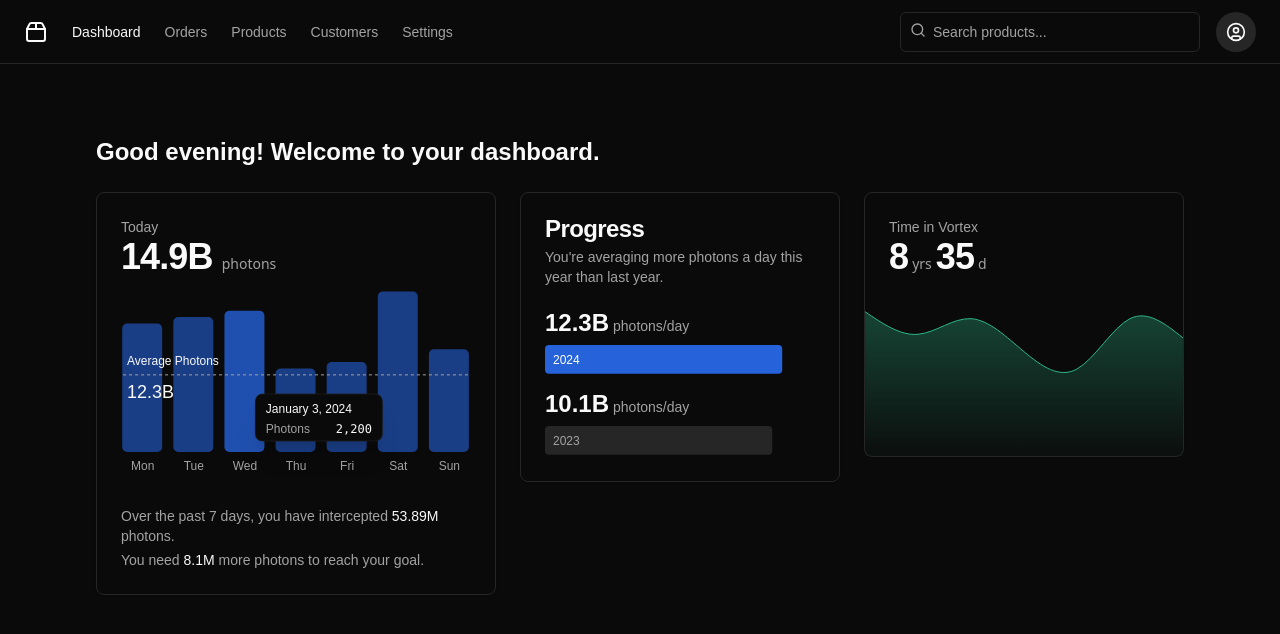
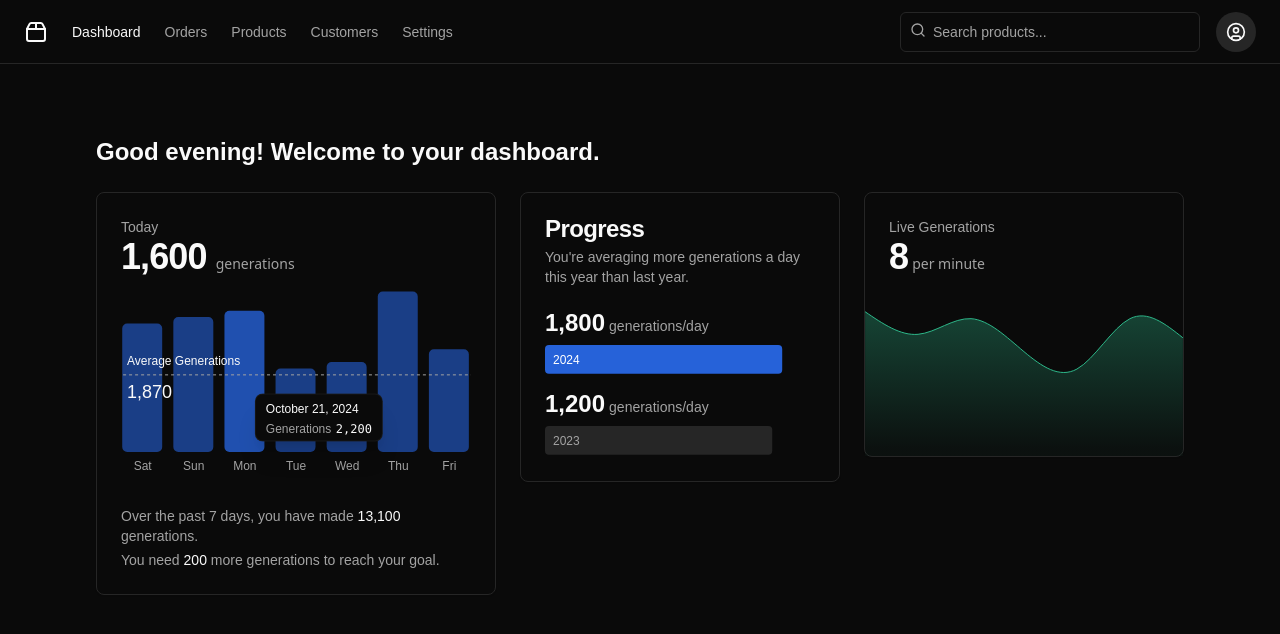
Before and after one commit to hgchrre/conf-24-rendering-demo, a Next.js app: page /dashboard in a window 1280 px wide. Shown: the top 634 px of the page. Built offline with nearby package versions, Linux system fonts and the light colour scheme.

Commit message:
copy edits

```diff
--- a/components/dashboard/live-csr.tsx
+++ b/components/dashboard/live-csr.tsx
@@ -26,15 +26,11 @@ export default function Live() {
     className="max-w-xs" x-chunk="charts-01-chunk-7"
   >
     <CardHeader className="space-y-0 pb-0">
-      <CardDescription>Time in Vortex</CardDescription>
+      <CardDescription>Live Generations</CardDescription>
       <CardTitle className="flex items-baseline gap-1 text-4xl tabular-nums">
         8
         <span className="font-sans text-sm font-normal tracking-normal text-muted-foreground">
-          yrs
-        </span>
-        35
-        <span className="font-sans text-sm font-normal tracking-normal text-muted-foreground">
-          d
+          per minute
         </span>
       </CardTitle>
     </CardHeader>
--- a/components/dashboard/progress-isr.tsx
+++ b/components/dashboard/progress-isr.tsx
@@ -26,21 +26,21 @@ export default function Progress() {
     <CardHeader>
       <CardTitle>Progress</CardTitle>
       <CardDescription>
-        You're averaging more photons a day this year than last year.
+        You're averaging more generations a day this year than last year.
       </CardDescription>
     </CardHeader>
     <CardContent className="grid gap-4">
       <div className="grid auto-rows-min gap-2">
         <div className="flex items-baseline gap-1 text-2xl font-bold tabular-nums leading-none">
-          12.3B
+          1,800
           <span className="text-sm font-normal text-muted-foreground">
-            photons/day
+            generations/day
           </span>
         </div>
         <ChartContainer
           config={{
-            photons: {
-              label: "Photons",
+            generations: {
+              label: "Generations",
               color: "hsl(var(--chart-1))",
             },
           }}
@@ -58,13 +58,13 @@ export default function Progress() {
             data={[
               {
                 date: "2024",
-                photons: 12300,
+                generations: 12300,
               },
             ]}
           >
             <Bar
-              dataKey="photons"
-              fill="var(--color-photons)"
+              dataKey="generations"
+              fill="var(--color-generations)"
               radius={4}
               barSize={32}
             >
@@ -77,15 +77,15 @@ export default function Progress() {
               />
             </Bar>
             <YAxis dataKey="date" type="category" tickCount={1} hide />
-            <XAxis dataKey="photons" type="number" hide />
+            <XAxis dataKey="generations" type="number" hide />
           </BarChart>
         </ChartContainer>
       </div>
       <div className="grid auto-rows-min gap-2">
         <div className="flex items-baseline gap-1 text-2xl font-bold tabular-nums leading-none">
-          10.1B
+          1,200
           <span className="text-sm font-normal text-muted-foreground">
-            photons/day
+            generations/day
           </span>
         </div>
         <ChartContainer
--- a/components/dashboard/today-ssr.tsx
+++ b/components/dashboard/today-ssr.tsx
@@ -31,17 +31,17 @@ export default function Today() {
     <CardHeader className="space-y-0 pb-2">
       <CardDescription>Today</CardDescription>
       <CardTitle className="text-4xl tabular-nums">
-        14.9B{" "}
+        1,600{" "}
         <span className="font-sans text-sm font-normal tracking-normal text-muted-foreground">
-          photons
+          generations
         </span>
       </CardTitle>
     </CardHeader>
     <CardContent>
       <ChartContainer
         config={{
-          photons: {
-            label: "Photons",
+          generations: {
+            label: "Generations",
             color: "hsl(var(--chart-1))",
           },
         }}
@@ -54,38 +54,38 @@ export default function Today() {
           }}
           data={[
             {
-              date: "2024-01-01",
-              photons: 2000,
+              date: "2024-10-19",
+              generations: 2000,
             },
             {
-              date: "2024-01-02",
-              photons: 2100,
+              date: "2024-10-20",
+              generations: 2100,
             },
             {
-              date: "2024-01-03",
-              photons: 2200,
+              date: "2024-10-21",
+              generations: 2200,
             },
             {
-              date: "2024-01-04",
-              photons: 1300,
+              date: "2024-10-22",
+              generations: 1300,
             },
             {
-              date: "2024-01-05",
-              photons: 1400,
+              date: "2024-10-23",
+              generations: 1400,
             },
             {
-              date: "2024-01-06",
-              photons: 2500,
+              date: "2024-10-24",
+              generations: 2500,
             },
             {
-              date: "2024-01-07",
-              photons: 1600,
+              date: "2024-10-25",
+              generations: 1600,
             },
           ]}
         >
           <Bar
-            dataKey="photons"
-            fill="var(--color-photons)"
+            dataKey="generations"
+            fill="var(--color-generations)"
             radius={5}
             fillOpacity={0.6}
             activeBar={<Rectangle fillOpacity={0.8} />}
@@ -125,13 +125,13 @@ export default function Today() {
           >
             <Label
               position="insideBottomLeft"
-              value="Average Photons"
+              value="Average Generations"
               offset={10}
               fill="hsl(var(--foreground))"
             />
             <Label
               position="insideTopLeft"
-              value="12.3B"
+              value="1,870"
               className="text-lg"
               fill="hsl(var(--foreground))"
               offset={10}
@@ -143,13 +143,13 @@ export default function Today() {
     </CardContent>
     <CardFooter className="flex-col items-start gap-1">
       <CardDescription>
-        Over the past 7 days, you have intercepted{" "}
-        <span className="font-medium text-foreground">53.89M</span> photons.
+        Over the past 7 days, you have made{" "}
+        <span className="font-medium text-foreground">13,100</span> generations.
       </CardDescription>
       <CardDescription>
         You need{" "}
-        <span className="font-medium text-foreground">8.1M</span> more
-        photons to reach your goal.
+        <span className="font-medium text-foreground">200</span> more
+        generations to reach your goal.
       </CardDescription>
     </CardFooter>
   </Card>
```
